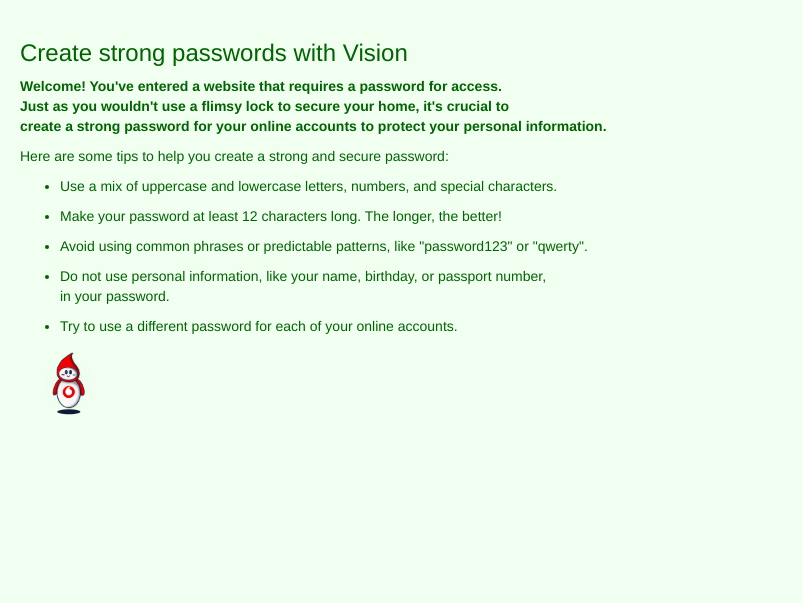
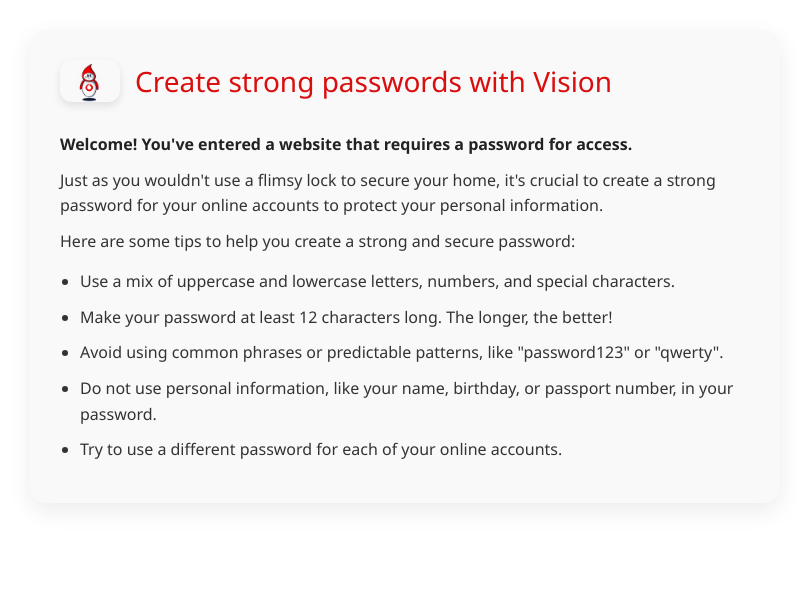
Before and after one commit to atulyas05/CyberBotHelper, a browser extension: page chrome_extension/password-safety.html in a window 1280 px wide. Shown: the whole page, without its empty margins (0-803 px from the left). Drawn offline with Linux system fonts and the light colour scheme.

Commit message:
cleaned up password

```diff
--- a/chrome_extension/password-safety.html
+++ b/chrome_extension/password-safety.html
@@ -1,50 +1,96 @@
 <!DOCTYPE html>
-<html>
+<html lang="en">
 <head>
-		<title>
-			Cyber Helper Bot
-		</title>
+	<meta charset="UTF-8">
+	<title>Cyber Helper Bot</title>
 	<script src="jquery-3.7.0.min.js"></script>
 	<script src="bootstrap.min.js"></script>
-		<!-- Cascading Style Sheets -->
 	<script src="popup.js"></script>
 	<link href="bootstrap.min.css" rel="stylesheet" media="screen">
+	<style>
+		body {
+			width: 800px;
+			height: 600px;
+			background-color: #ffffff; /* white clean background */
+			color: #333333; /* dark soft text */
+			font-family: 'Segoe UI', Tahoma, Geneva, Verdana, sans-serif;
+			padding: 30px;
+			margin: 0;
+		}
+
+		.header {
+			display: flex;
+			align-items: center;
+			gap: 15px;
+			margin-bottom: 30px;
+		}
+
+		.header img {
+			width: 60px;
+			height: auto;
+			border-radius: 12px;
+			box-shadow: 0 4px 8px rgba(0, 0, 0, 0.1); /* soft shadow */
+		}
+
+		h3 {
+			font-size: 28px;
+			margin: 0;
+			color: #d90e0e; /* dark greenish accent */
+		}
+
+		p, li {
+			font-size: 16px;
+			line-height: 1.6;
+		}
+
+		ul {
+			padding-left: 20px;
+			margin-top: 15px;
+		}
+
+		ul li {
+			margin-bottom: 10px;
+		}
+
+		strong {
+			color: #222222;
+		}
+
+		.container {
+			max-width: 750px;
+			margin: auto;
+			background-color: #f9f9f9;
+			padding: 30px;
+			border-radius: 16px;
+			box-shadow: 0 8px 24px rgba(0, 0, 0, 0.08);
+		}
+	</style>
 </head>
-	<body style="width: 800px; height: 600px; background-color: #F0FFF0; color: #006400; padding: 20px;">
-		<div>
-			<title>Strong Password Guidelines</title>
+
+<body>
+
+	<div class="container">
+		<div class="header">
+			<img src="chatbot_nobackground.png" alt="Cyber Helper Logo">
 			<h3 id="title">Create strong passwords with Vision</h3>
 		</div>
+
 		<div>
-			<p><strong>Welcome! You've entered a website that requires a password for access.  <br>
-				Just as you wouldn't use a flimsy lock to secure your home, it's crucial to  <br>
-				create a strong password for your online accounts to protect your personal information.</strong></p>
+			<p><strong>Welcome! You've entered a website that requires a password for access.</strong></p>
+			<p>Just as you wouldn't use a flimsy lock to secure your home, it's crucial to
+			create a strong password for your online accounts to protect your personal information.</p>
+
 			<p>Here are some tips to help you create a strong and secure password:</p>
+
 			<ul>
-				<li itemprop="itemListElement" itemscope="" itemtype="http://schema.org/ListItem">
-					<p>Use a mix of uppercase and lowercase letters, numbers, and special characters.</p>
-					<meta itemprop="position" content="1">
-				</li>
-				<li itemprop="itemListElement" itemscope="" itemtype="http://schema.org/ListItem">
-					<p>Make your password at least 12 characters long. The longer, the better!</p>
-					<meta itemprop="position" content="2">
-				</li>
-				<li itemprop="itemListElement" itemscope="" itemtype="http://schema.org/ListItem">
-					<p>Avoid using common phrases or predictable patterns, like "password123" or "qwerty".</p>
-					<meta itemprop="position" content="3">
-				</li>
-				<li itemprop="itemListElement" itemscope="" itemtype="http://schema.org/ListItem">
-					<p>Do not use personal information, like your name, birthday, or passport number,  <br> in your password.</p>
-					<meta itemprop="position" content="4">
-				</li>
-				<li itemprop="itemListElement" itemscope="" itemtype="http://schema.org/ListItem">
-					<p>Try to use a different password for each of your online accounts.</p>
-					<meta itemprop="position" content="5">
-				</li>
+				<li>Use a mix of uppercase and lowercase letters, numbers, and special characters.</li>
+				<li>Make your password at least 12 characters long. The longer, the better!</li>
+				<li>Avoid using common phrases or predictable patterns, like "password123" or "qwerty".</li>
+				<li>Do not use personal information, like your name, birthday, or passport number, in your password.</li>
+				<li>Try to use a different password for each of your online accounts.</li>
 			</ul>
 		</div>
-		<div class="picture-container">
-			<img src="chatbot_nobackground.png" alt="Picture" style="max-width:100px; height: auto;">
 	</div>
+
 </body>
 </html>
--- /dev/null
+++ b/chrome_extension/styles.css
@@ -0,0 +1,111 @@
+
+/* Reset and font */
+body {
+    font-family: 'Poppins', 'Segoe UI', sans-serif;
+    background-color: #f5f7fa;
+    margin: 0;
+    padding: 0;
+    width: 600px;
+}
+
+/* Title Bar */
+#title {
+    text-align: center;
+    background-color: #ffffff;
+    color: #e60023;
+    font-weight: bold;
+    font-size: 26px;
+    margin-top: 20px;
+    padding: 10px;
+    border-radius: 10px;
+    box-shadow: 0px 2px 10px rgba(0,0,0,0.1);
+}
+
+/* Tabs at top (Navigation pills) */
+.nav-pills {
+    background-color: #ffffff;
+    border-radius: 12px;
+    padding: 10px;
+    display: flex;
+    justify-content: space-around;
+    box-shadow: 0px 2px 10px rgba(0,0,0,0.05);
+}
+
+.nav-pills > li {
+    flex-grow: 1;
+    text-align: center;
+}
+
+.nav-pills > li > a {
+    color: #333;
+    font-weight: 500;
+    border-radius: 30px;
+    padding: 10px 15px;
+}
+
+.nav-pills > li.active > a,
+.nav-pills > li.active > a:focus,
+.nav-pills > li.active > a:hover {
+    background-color: #e60023;
+    color: #fff;
+}
+
+/* Tab Content */
+.tab-content {
+    background: #ffffff;
+    margin-top: 20px;
+    padding: 20px;
+    border-radius: 20px;
+    box-shadow: 0px 5px 15px rgba(0,0,0,0.1);
+}
+
+/* Headings */
+h2, h3 {
+    color: #e60023;
+    font-weight: 600;
+}
+
+/* Paragraphs */
+p {
+    color: #444;
+    font-size: 15px;
+    line-height: 1.6;
+}
+
+/* Lists */
+ul {
+    padding-left: 20px;
+}
+
+ul li {
+    margin-bottom: 10px;
+    font-size: 15px;
+    color: #333;
+}
+
+/* Checkboxes */
+input[type="checkbox"] {
+    transform: scale(1.2);
+    margin-right: 8px;
+}
+
+/* Links */
+a {
+    color: #e60023;
+    font-weight: 500;
+    text-decoration: none;
+}
+
+a:hover {
+    text-decoration: underline;
+}
+
+/* Extra spacing */
+.tab-pane {
+    padding-top: 10px;
+}
+
+/* Container tweaks */
+.container {
+    padding: 10px;
+}
```
Lines whose indentation alone changed are shown as unchanged.
